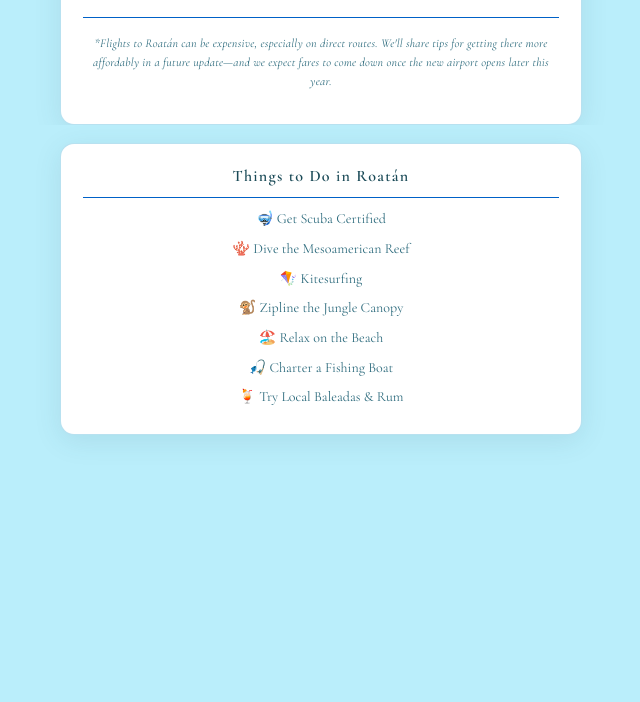
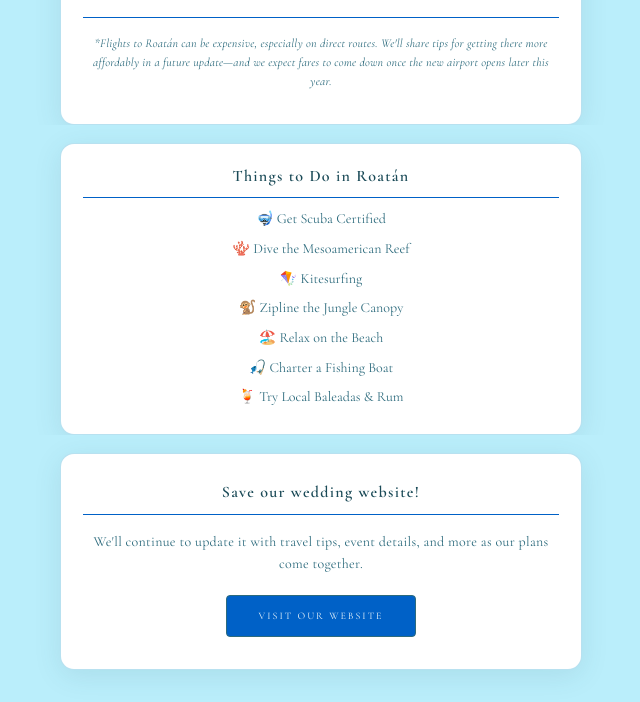
Before and after one commit to lilymaranto/lily-robert-wedding, a plain HTML site: page save-the-date-email.html in a window 1280 px wide. Shown: the part 717-1419 px from the top of the page, without its empty margins (319-959 px from the left). Before the commit the page ends 1184 px from the top, so only its background shows below. Drawn offline with nearby package versions, Linux system fonts and the light colour scheme.

Commit message:
Add wedding website section to save-the-date email.
New white card with divider, update note, and Visit Our Website button linking to the site home.

Co-authored-by: Cursor <cursoragent@cursor.com>

```diff
--- a/save-the-date-email.html
+++ b/save-the-date-email.html
@@ -43,6 +43,7 @@
 
     .email-details-panel,
     .email-things-panel,
+    .email-website-panel,
     .email-white-card {
       display: block !important;
       background-color: #ffffff !important;
@@ -115,6 +116,7 @@
 
       .email-details-panel,
       .email-things-panel,
+      .email-website-panel,
       .email-white-card {
         background-color: #ffffff !important;
         background-image: linear-gradient(#ffffff, #ffffff) !important;
@@ -230,7 +232,7 @@
         <!-- Section 2: Things to Do (separate white card on blue) -->
         <table role="presentation" width="100%" cellpadding="0" cellspacing="0" border="0" bgcolor="#baeefb" style="background-color:#baeefb;background-image:linear-gradient(#baeefb,#baeefb);">
           <tr>
-            <td align="center" bgcolor="#baeefb" class="email-blue-bg" style="padding:18px 16px 32px;background-color:#baeefb;background-image:linear-gradient(#baeefb,#baeefb);">
+            <td align="center" bgcolor="#baeefb" class="email-blue-bg" style="padding:18px 16px 0;background-color:#baeefb;background-image:linear-gradient(#baeefb,#baeefb);">
               <div class="email-white-card email-things-panel" style="display:block;max-width:520px;width:100%;margin:0 auto;border-radius:14px;-webkit-border-radius:14px;overflow:hidden;border:1px solid rgba(126,200,227,0.55);background-color:#ffffff;background-image:linear-gradient(#ffffff,#ffffff);box-shadow:0 6px 28px rgba(26,74,87,0.1);">
                 <table role="presentation" width="100%" cellpadding="0" cellspacing="0" border="0">
                   <tr>
@@ -261,6 +263,42 @@
           </tr>
         </table>
 
+        <!-- Section 3: Wedding website (separate white card on blue) -->
+        <table role="presentation" width="100%" cellpadding="0" cellspacing="0" border="0" bgcolor="#baeefb" style="background-color:#baeefb;background-image:linear-gradient(#baeefb,#baeefb);">
+          <tr>
+            <td align="center" bgcolor="#baeefb" class="email-blue-bg" style="padding:18px 16px 32px;background-color:#baeefb;background-image:linear-gradient(#baeefb,#baeefb);">
+              <div class="email-white-card email-website-panel" style="display:block;max-width:520px;width:100%;margin:0 auto;border-radius:14px;-webkit-border-radius:14px;overflow:hidden;border:1px solid rgba(126,200,227,0.55);background-color:#ffffff;background-image:linear-gradient(#ffffff,#ffffff);box-shadow:0 6px 28px rgba(26,74,87,0.1);">
+                <table role="presentation" width="100%" cellpadding="0" cellspacing="0" border="0">
+                  <tr>
+                    <td align="center" style="padding:28px 22px 32px;font-family:'Cormorant Garamond',Georgia,serif;">
+
+                    <table role="presentation" width="100%" cellpadding="0" cellspacing="0" border="0" style="margin:0 0 16px;">
+                      <tr>
+                        <td align="center" style="padding:0 0 10px;font-size:16px;font-weight:600;letter-spacing:0.08em;color:#1a4a57;line-height:1.35;text-align:center;font-family:'Cormorant Garamond',Georgia,serif;">Save our wedding website!</td>
+                      </tr>
+                      <tr>
+                        <td style="padding:0;border-top:1px solid #0061C7;font-size:0;line-height:0;mso-line-height-rule:exactly;">&nbsp;</td>
+                      </tr>
+                    </table>
+
+                    <p style="margin:0 0 20px;font-size:14px;line-height:1.6;letter-spacing:0.02em;color:#2d6b7d;text-align:center;">We'll continue to update it with travel tips, event details, and more as our plans come together.</p>
+
+                    <table role="presentation" width="100%" cellpadding="0" cellspacing="0" border="0">
+                      <tr>
+                        <td align="center" style="padding:0;">
+                          <a href="https://lily-robert-wedding.vercel.app/?lid=vr05fs2vcr28" target="_blank" rel="noopener noreferrer" class="email-calendar-btn" style="display:inline-block;padding:14px 32px;background-color:#0061C7;background-image:linear-gradient(#0061C7,#0061C7);color:#eef8fc;text-decoration:none;font-size:10px;letter-spacing:0.2em;text-transform:uppercase;font-family:'Cormorant Garamond',Georgia,serif;border-radius:4px;border:1px solid #2d6b7d;">Visit Our Website</a>
+                        </td>
+                      </tr>
+                    </table>
+
+                    </td>
+                  </tr>
+                </table>
+              </div>
+            </td>
+          </tr>
+        </table>
+
       </td>
     </tr>
   </table>
```
